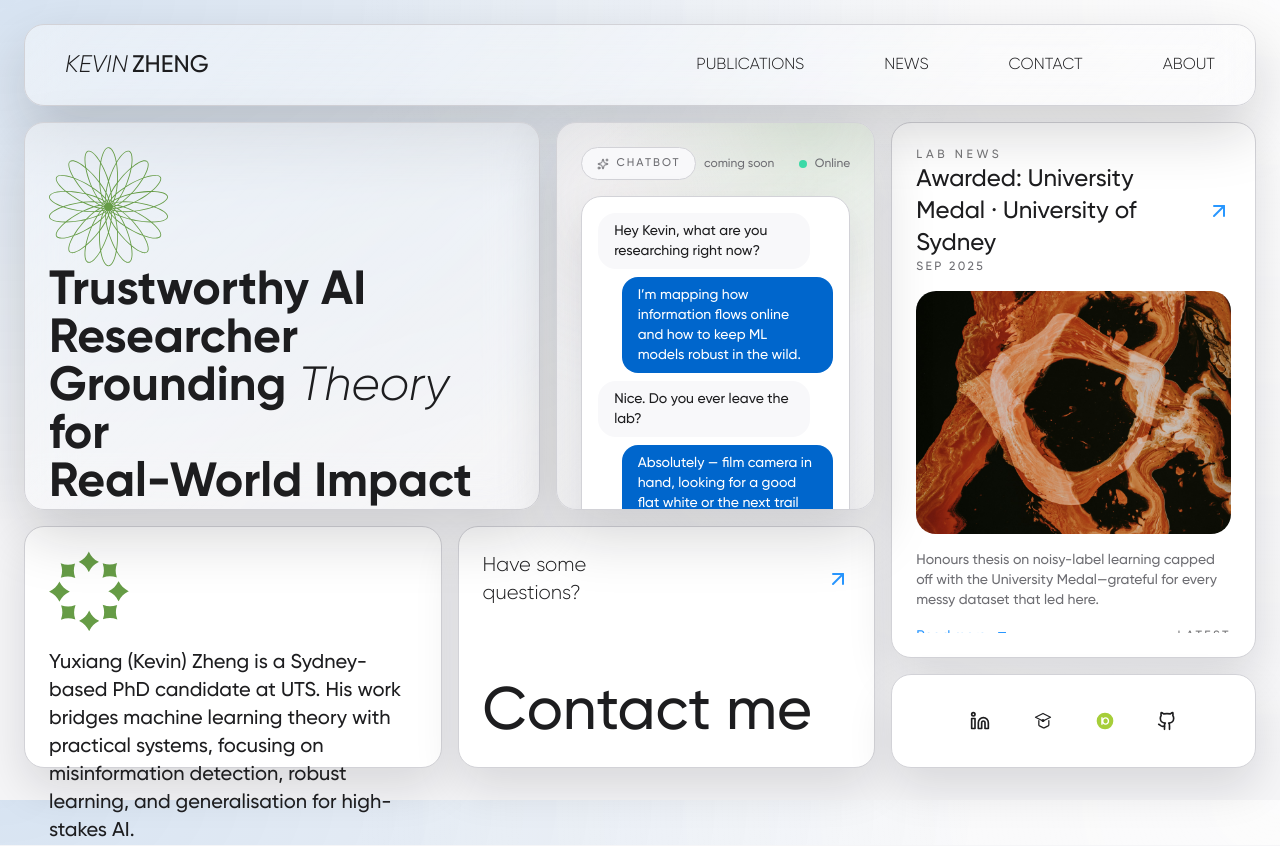
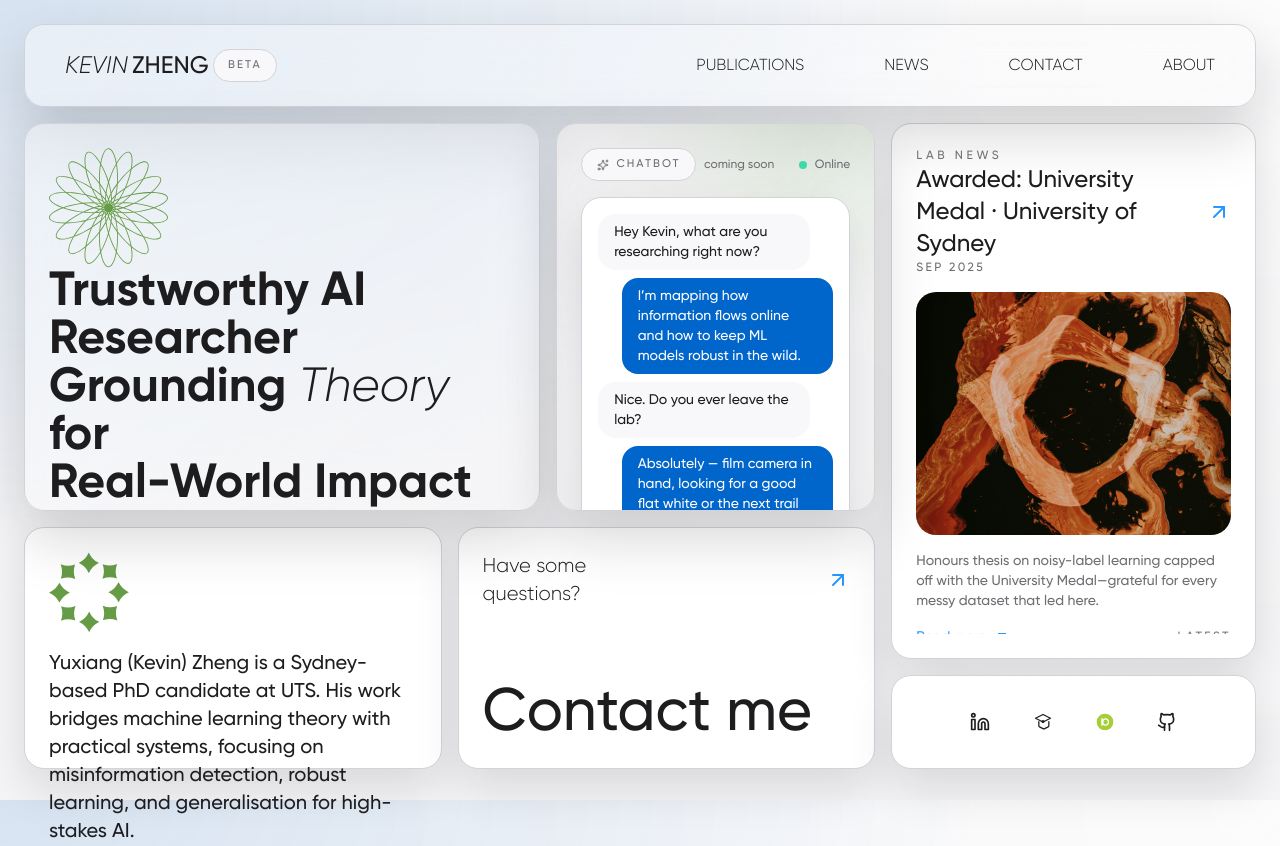
Before and after one commit to kyxzhe/kyxzhe.github.io, a Next.js app: page / in a window 1280 px wide. Built offline with nearby package versions, Linux system fonts and the light colour scheme.

Commit message:
feat: add beta badge to navbar brand

```diff
--- a/src/components/Navbar.tsx
+++ b/src/components/Navbar.tsx
@@ -20,6 +20,7 @@ export default function Navbar() {
         >
           <span className="text-xl lg:text-2xl uppercase font-light italic">Kevin</span>
           <span className="text-xl lg:text-2xl uppercase font-medium">Zheng</span>
+          <span className="chip text-[0.55rem] uppercase tracking-[0.3em] px-2 py-1">Beta</span>
         </Link>
         <HamburgerButton open={menuOpen} onClick={toggleMenu} />
         <ul className="hidden md:flex flex-row gap-20 list-none m-0 items-center">
```
